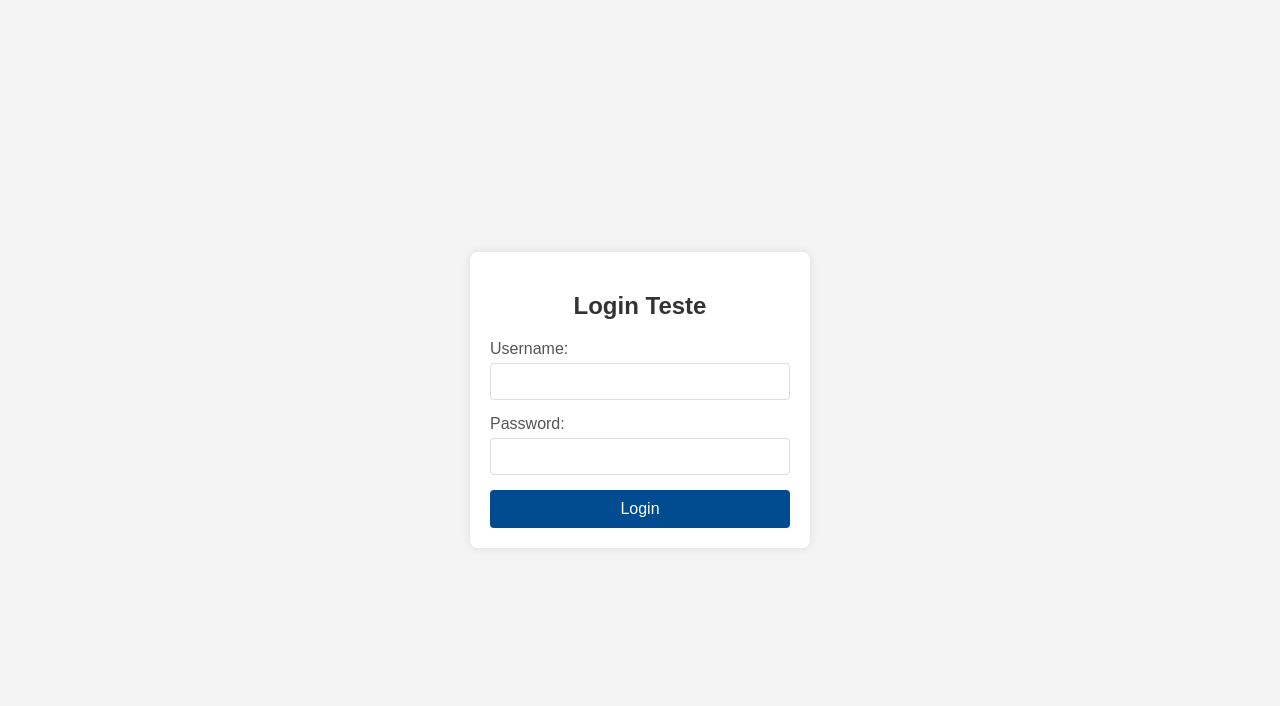
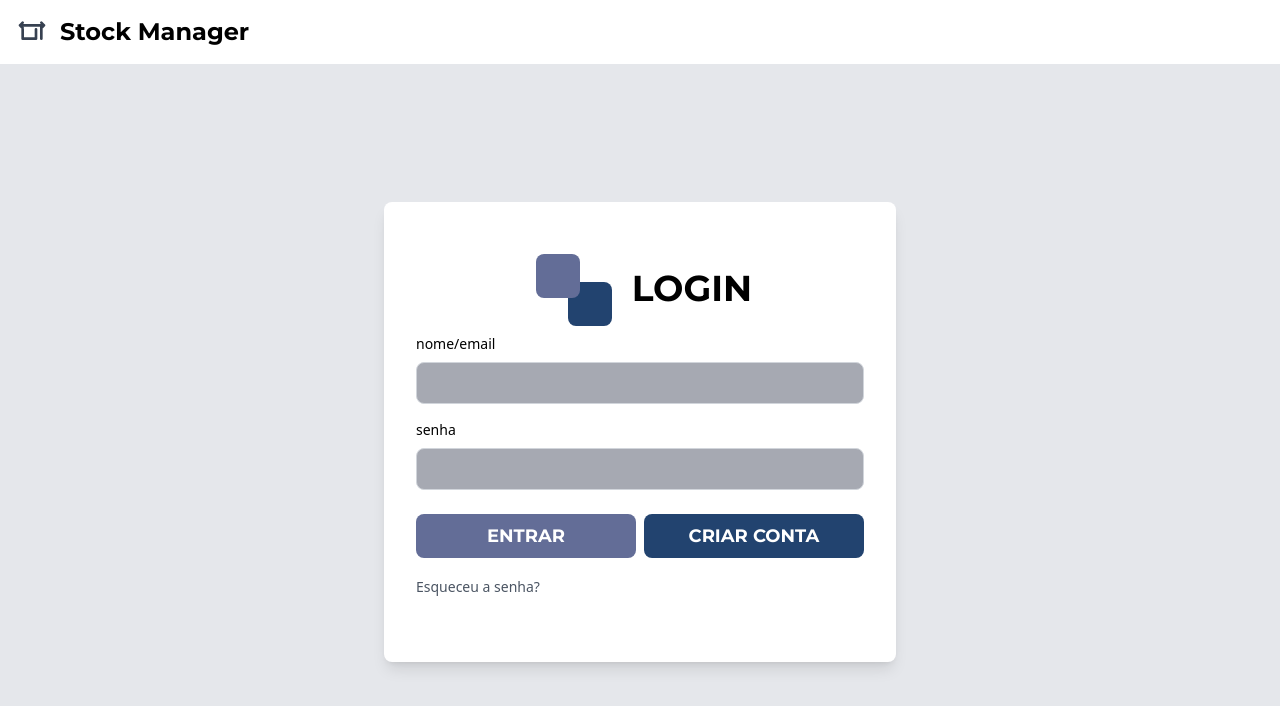
Before and after one commit to Tomaz5556/Controle-Estoque-Integrado-MA, a website: page public/index.html in a window 1280 px wide. Drawn offline with nearby package versions, Linux system fonts and the light colour scheme.

Commit message:
Adaptação de Tela de Login do Figma

```diff
--- a/public/index.html
+++ b/public/index.html
@@ -3,19 +3,50 @@
 <head>
     <meta charset="UTF-8">
     <meta name="viewport" content="width=device-width, initial-scale=1.0">
-    <link rel="stylesheet" href="style.css">
+    <script src="https://cdn.tailwindcss.com"></script>
     <title>Login</title>
+    <link href="https://fonts.googleapis.com/css2?family=Montserrat:wght@400;700&display=swap" rel="stylesheet">
+    <style>
+        .font-montserrat {
+            font-family: 'Montserrat', sans-serif;
+        }
+    </style>
 </head>
-<body>
-    <div class="container">
-        <h2>Login Teste</h2>
-        <form action="/login" method="POST">
-            <label for="username">Username:</label>
-            <input type="text" id="username" name="username" required>
-            <label for="password">Password:</label>
-            <input type="password" id="password" name="password" required>
-            <button type="submit">Login</button>
-        </form>
+<body class="flex flex-col h-screen bg-gray-200">
+    <div class="bg-white shadow p-4 flex items-center">
+        <svg xmlns="http://www.w3.org/2000/svg" class="h-8 w-8 text-gray-700 mr-3" fill="none" viewBox="0 0 24 24" stroke="currentColor">
+            <path stroke-linecap="round" stroke-linejoin="round" stroke-width="2" d="M3 7h18M3 7l2-2m-2 2l2 2M21 7l-2-2m2 2l-2 2M3 7h18m-2 0v10m2-10h-2m0 0L5 7m10 0h2M5 17v-7m10 0v7m0 0H5m10 0H5" />
+        </svg>
+        <h1 class="text-2xl font-bold font-montserrat text-left">Stock Manager</h1>
+    </div>
+    <div class="flex items-center justify-center flex-grow bg-gray-200">
+        <div class="bg-white px-8 py-16 rounded-lg shadow-lg w-2/5 relative">
+            <div class="flex items-center justify-center mb-6 relative">
+                <div class="flex items-center mr-4">
+                    <div class="w-11 h-11 bg-[#636D97] rounded-lg z-20 translate-x-2 -translate-y-3"></div>
+                    <div class="w-11 h-11 bg-[#22436F] rounded-lg z-10 -translate-x-1 translate-y-4"></div>
+                </div>
+                <h2 class="text-4xl font-bold font-montserrat text-black">LOGIN</h2>
+            </div>
+            <form action="/login" method="POST">
+                <label for="username" class="block mb-2 text-sm font-medium text-black">nome/email</label>
+                <input type="text" id="username" name="username" required
+                    class="w-full p-2 mb-4 border border-gray-300 rounded-lg focus:outline-none focus:ring-2 focus:ring-blue-500 bg-[#A6A9B2]">
+                <label for="password" class="block mb-2 text-sm font-medium text-black">senha</label>
+                <input type="password" id="password" name="password" required
+                    class="w-full p-2 mb-6 border border-gray-300 rounded-lg focus:outline-none focus:ring-2 focus:ring-blue-500 bg-[#A6A9B2]">
+                <div class="flex justify-between space-x-2">
+                    <button type="submit"
+                        class="text-lg font-bold font-montserrat w-1/2 p-2 bg-[#636D97] text-white rounded-lg hover:bg-[#404760] transition duration-300">ENTRAR</button>
+                    <button type="button"
+                        class="text-lg font-bold font-montserrat w-1/2 p-2 bg-[#22436F] text-white rounded-lg hover:bg-[#152944] transition duration-300">CRIAR
+                        CONTA</button>
+                </div>
+                <div class="mt-4 text-left">
+                    <a href="#" class="text-sm text-gray-600 hover:underline">Esqueceu a senha?</a>
+                </div>
+            </form>
+        </div>
     </div>
 </body>
 </html>
--- a/public/style.css
+++ /dev/null
@@ -1,49 +0,0 @@
-body {
-    font-family: Arial, sans-serif;
-    display: flex;
-    justify-content: center;
-    align-items: center;
-    height: 100vh;
-    margin: 0;
-    background-color: #f4f4f4;
-}
-.container {
-    background: #fff;
-    padding: 20px;
-    border-radius: 8px;
-    box-shadow: 0 0 10px rgba(0, 0, 0, 0.1);
-    width: 300px;
-}
-h2 {
-    margin-bottom: 20px;
-    text-align: center;
-    color: #333;
-}
-label {
-    display: block;
-    margin-bottom: 5px;
-    color: #555;
-}
-input[type="text"],
-input[type="password"] {
-    width: 100%;
-    padding: 10px;
-    margin-bottom: 15px;
-    border: 1px solid #ddd;
-    border-radius: 4px;
-    box-sizing: border-box;
-}
-button {
-    width: 100%;
-    padding: 10px;
-    background-color: #014b91;
-    border: none;
-    border-radius: 4px;
-    color: #fff;
-    font-size: 16px;
-    cursor: pointer;
-    transition: background-color 0.3s ease;
-}
-button:hover {
-    background-color: #0070bb;
-}
```
